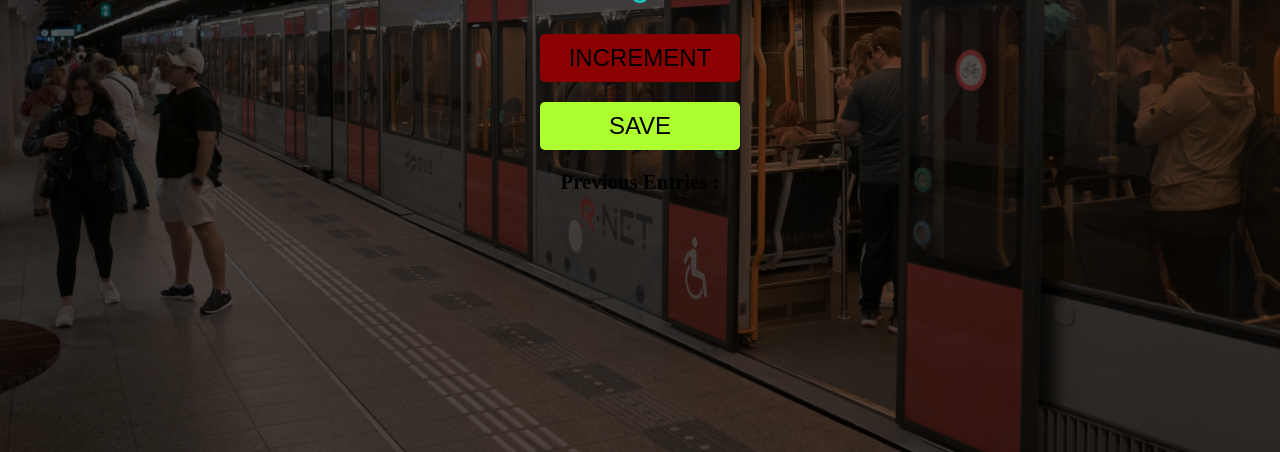
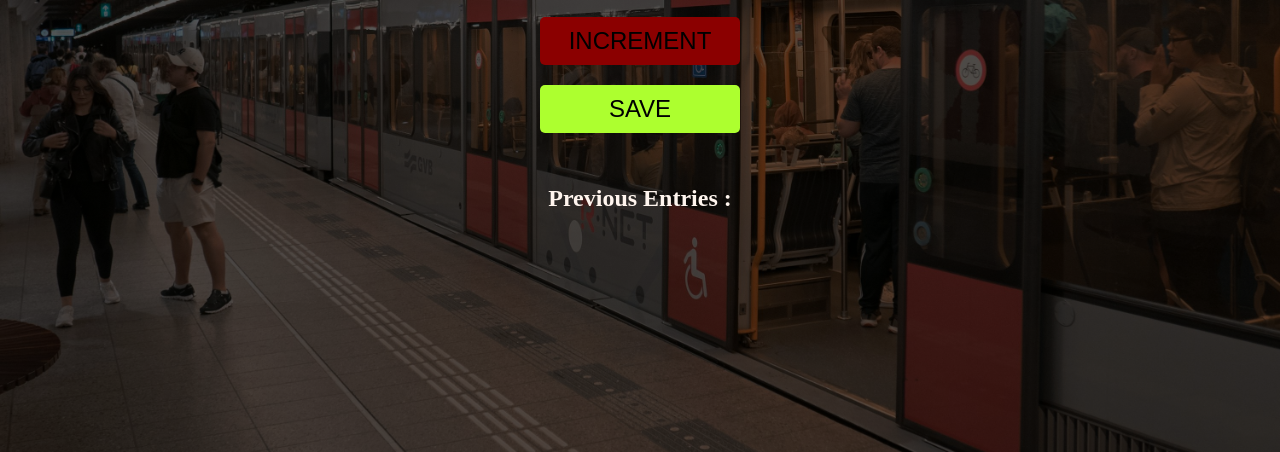
Before and after one commit to Raveendra587/Passanger-Counter-Application, a plain HTML site: page index.html in a window 1280 px wide. Shown: the part 348-800 px from the top of the page. Drawn offline with Linux system fonts and the light colour scheme.

Commit message:
updating css file

```diff
--- a/index.html
+++ b/index.html
@@ -6,6 +6,7 @@
     <meta name="author" content="Raveendra Mannam">
     <meta name="description" content="Passanger Counter Application">
     <link rel="stylesheet" href="style.css">
+    <link rel="icon" href="favicon.png">
     <title>Passanger Counter App</title>
 </head>
 <body>
--- a/style.css
+++ b/style.css
@@ -44,6 +44,8 @@ button{
 
 }
 #save-previous-entries{
-    font-size: 1.3rem;
+    margin-top: 2rem;
+    font-size: 1.5rem;
     font-weight: bolder;
+    color: seashell;
 }
```
Also changed, not shown: favicon.png (added).
